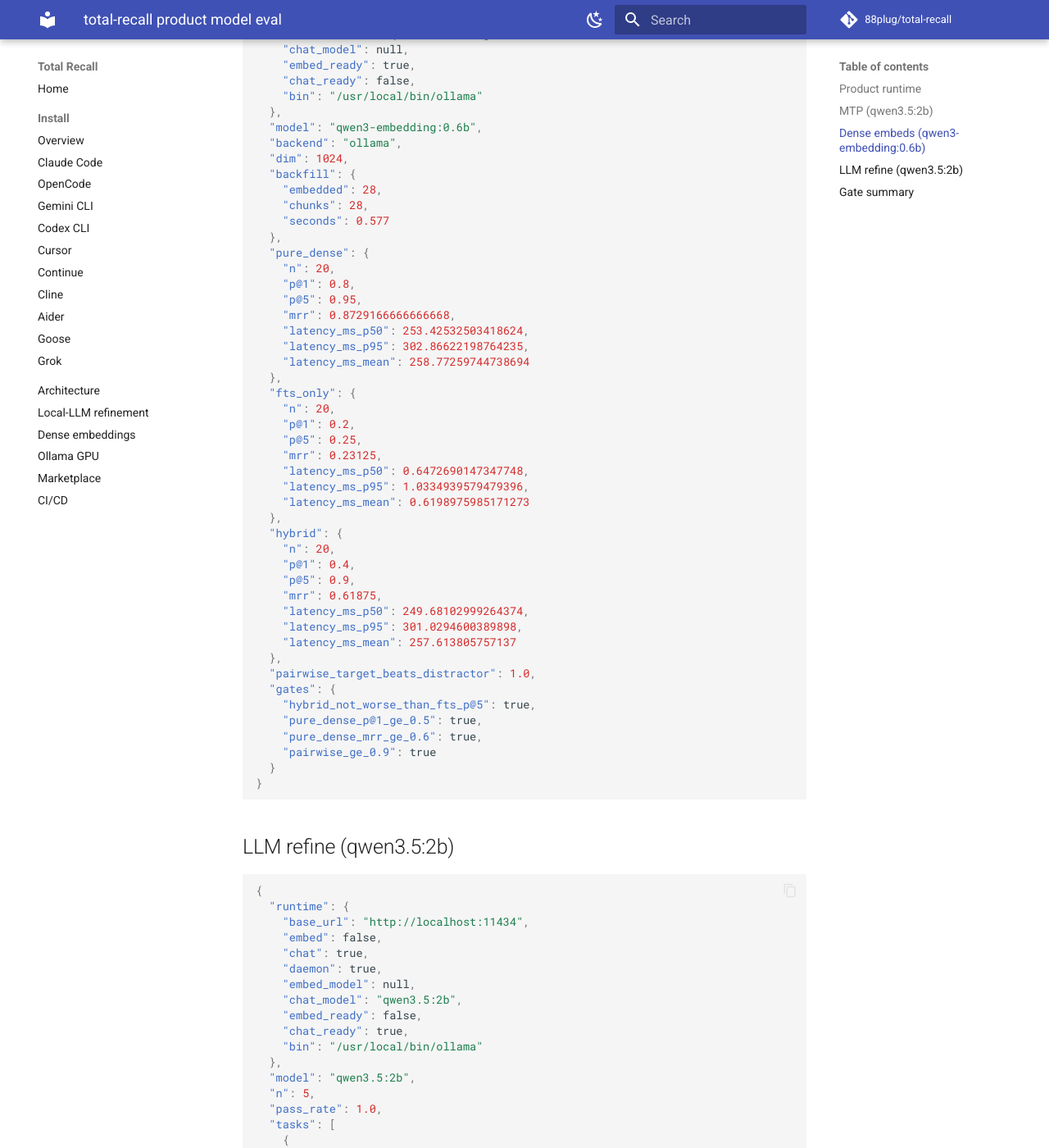
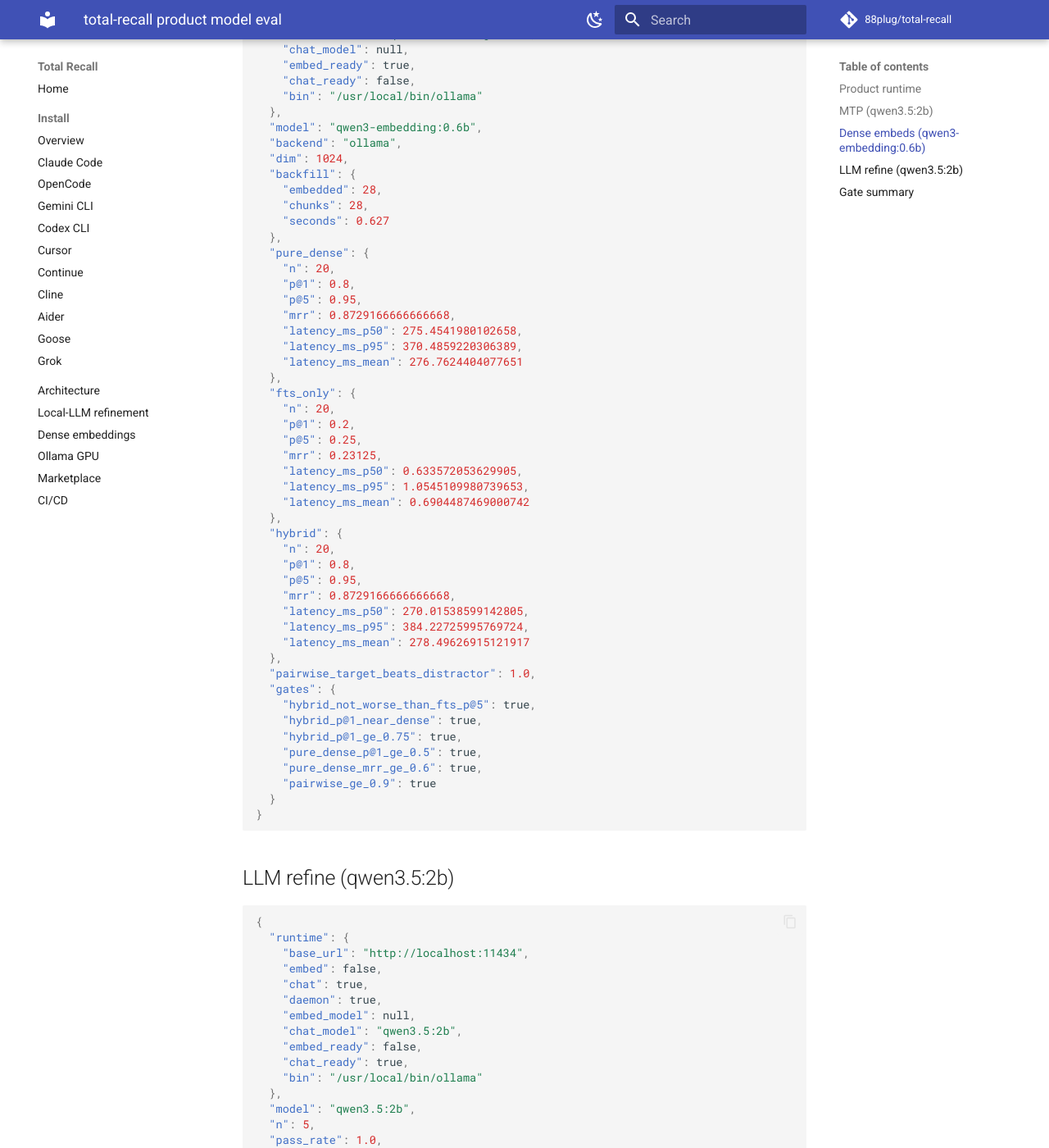
Before and after one commit to 88plug/total-recall, an MkDocs documentation site: the page built from docs/eval-product-models.md, in a window 1280 px wide and 1400 px high, scrolled down 1355 px. Shown: the whole window at 82% size. Built offline with MkDocs 1.6.1 and Material for MkDocs 9.7.7, drawn with Linux system fonts in a browser that asks for light colours; comment, search, counter and statistics services are not loaded; some of the changed text lies outside the part shown.

Commit message:
fix(vec): dense-primary hybrid — stop FTS stealing top-1
Equal-weight RRF let weak FTS token matches beat strong dense hits
(hybrid P@1 0.40 vs pure dense 0.80 on product eval). Default fusion is
now dense_primary: dense rank order, then novel FTS appends. Also add
weighted_rrf mode. Re-eval: hybrid P@1/P@5/MRR match pure dense.

```diff
--- a/docs/eval-product-models.md
+++ b/docs/eval-product-models.md
@@ -69,38 +69,40 @@
   "backfill": {
     "embedded": 28,
     "chunks": 28,
-    "seconds": 0.577
+    "seconds": 0.627
   },
   "pure_dense": {
     "n": 20,
     "p@1": 0.8,
     "p@5": 0.95,
     "mrr": 0.8729166666666668,
-    "latency_ms_p50": 253.42532503418624,
-    "latency_ms_p95": 302.86622198764235,
-    "latency_ms_mean": 258.77259744738694
+    "latency_ms_p50": 275.4541980102658,
+    "latency_ms_p95": 370.4859220306389,
+    "latency_ms_mean": 276.7624404077651
   },
   "fts_only": {
     "n": 20,
     "p@1": 0.2,
     "p@5": 0.25,
     "mrr": 0.23125,
-    "latency_ms_p50": 0.6472690147347748,
-    "latency_ms_p95": 1.0334939579479396,
-    "latency_ms_mean": 0.6198975985171273
+    "latency_ms_p50": 0.633572053629905,
+    "latency_ms_p95": 1.0545109980739653,
+    "latency_ms_mean": 0.6904487469000742
   },
   "hybrid": {
     "n": 20,
-    "p@1": 0.4,
-    "p@5": 0.9,
-    "mrr": 0.61875,
-    "latency_ms_p50": 249.68102999264374,
-    "latency_ms_p95": 301.0294600389898,
-    "latency_ms_mean": 257.613805757137
+    "p@1": 0.8,
+    "p@5": 0.95,
+    "mrr": 0.8729166666666668,
+    "latency_ms_p50": 270.01538599142805,
+    "latency_ms_p95": 384.22725995769724,
+    "latency_ms_mean": 278.49626915121917
   },
   "pairwise_target_beats_distractor": 1.0,
   "gates": {
     "hybrid_not_worse_than_fts_p@5": true,
+    "hybrid_p@1_near_dense": true,
+    "hybrid_p@1_ge_0.75": true,
     "pure_dense_p@1_ge_0.5": true,
     "pure_dense_mrr_ge_0.6": true,
     "pairwise_ge_0.9": true
@@ -139,7 +141,7 @@
     {
       "name": "extract_ban",
       "pass": true,
-      "latency_ms": 1563.9,
+      "latency_ms": 1611.4,
       "output": {
         "banned": "committing .env files with secrets",
         "reason": "Always use a secret management vault instead"
@@ -175,7 +177,7 @@
     {
       "name": "vocab_def",
       "pass": true,
-      "latency_ms": 2230.7,
+      "latency_ms": 2338.0,
       "output": {
         "term": "harness",
         "definition": "the Claude Code / Grok plugin runner"
@@ -184,7 +186,7 @@
     }
   ],
   "production_refine": {
-    "machines_ms": 2130.4,
+    "machines_ms": 2079.6,
     "machines": {
       "kept": [
         "asyncpg",
@@ -218,6 +220,8 @@
 - `PASS` runtime.chat_model
 - `PASS` mtp.has_mtp_tensors
 - `PASS` embeds.hybrid_not_worse_than_fts_p@5
+- `PASS` embeds.hybrid_p@1_near_dense
+- `PASS` embeds.hybrid_p@1_ge_0.75
 - `PASS` embeds.pure_dense_p@1_ge_0.5
 - `PASS` embeds.pure_dense_mrr_ge_0.6
 - `PASS` embeds.pairwise_ge_0.9
--- a/marketplace-entry.json
+++ b/marketplace-entry.json
@@ -5,7 +5,7 @@
     "url": "https://github.com/88plug/total-recall.git"
   },
   "description": "Cross-session, cross-CLI memory for Claude Code and other AI coding assistants. Mines the operator's transcripts from Claude Code, OpenCode, Codex CLI, Gemini CLI, Cursor, Continue, Cline, Aider, Goose, Grok. Surfaces identity / decisions / bans / corrections / workflow / implicit preferences / satisfaction via 26 MCP tools + 6 hooks + 15 slash commands + 3 skills. Optional local-LLM refinement layer ([llm] extra, ollama, off by default). The operator becomes the source of truth; the model stops re-asking what they already told it.",
-  "version": "2.3.2",
+  "version": "2.3.3",
   "category": "productivity",
   "tags": [
     "type:plugin",
--- a/pyproject.toml
+++ b/pyproject.toml
@@ -4,7 +4,7 @@
 
 [project]
 name = "total-recall"
-version = "2.3.2"
+version = "2.3.3"
 description = "Cross-session, cross-CLI memory for AI coding assistants. Mines transcripts from 10 supported CLI clients; surfaces operator identity / decisions / bans / corrections via MCP."
 readme = "README.md"
 license = "LicenseRef-FSL-1.1-ALv2"
--- a/total_recall/__init__.py
+++ b/total_recall/__init__.py
@@ -12,6 +12,6 @@
 
 from __future__ import annotations
 
-__version__ = "2.3.2"
+__version__ = "2.3.3"
 
 __all__ = ["__version__"]
```
Also changed, not shown: other parts of docs/eval-product-models.md (+6 -6 lines), CHANGELOG.md (+13 -0 lines), docs/embeddings.md (+12 -0 lines), 3 other files.
